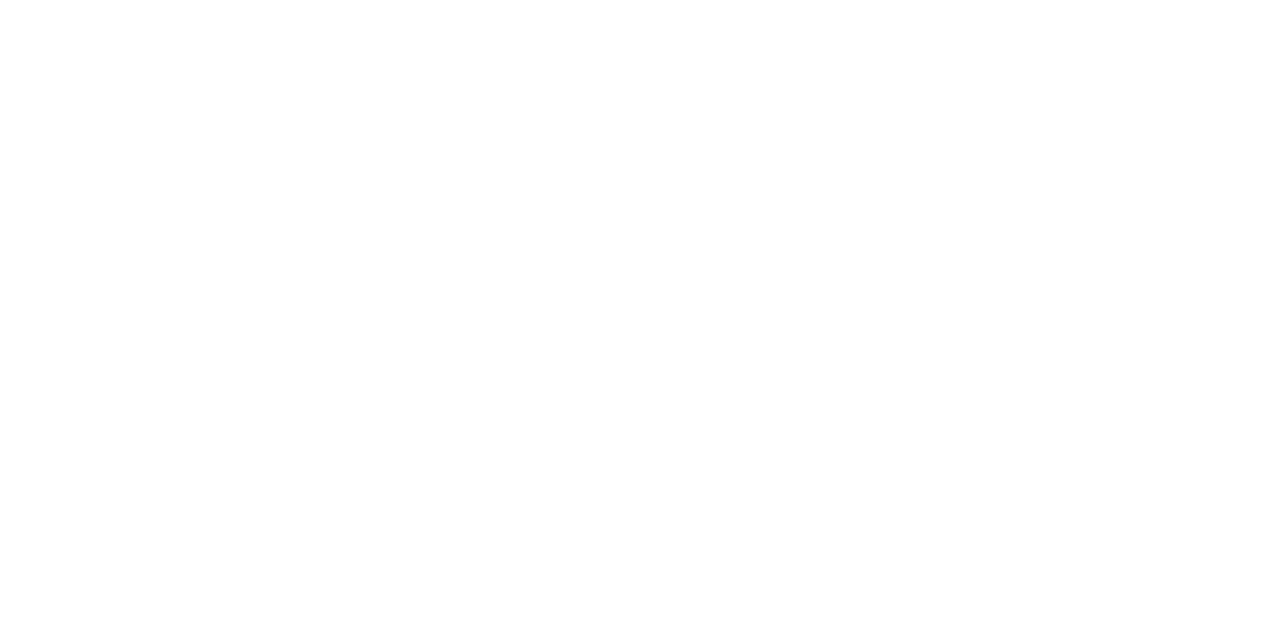
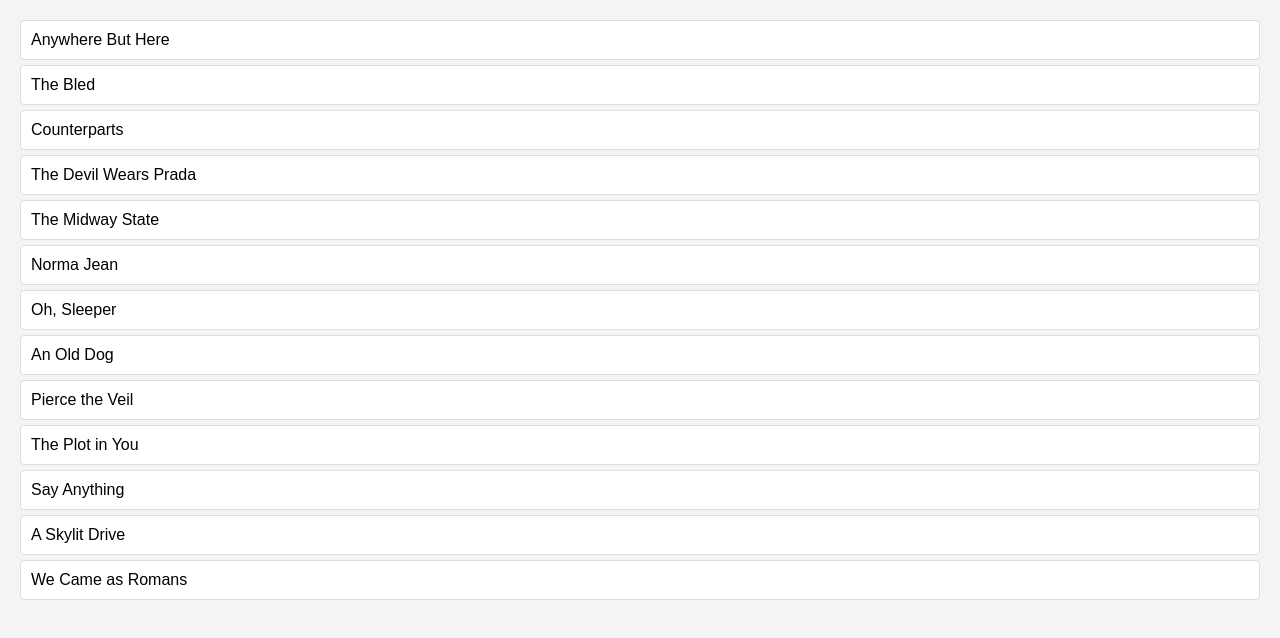
Before and after one commit to acciojob/sorting-articles-BhaveshWagh, a website: page main.html in a window 1280 px wide. Drawn offline with Linux system fonts and the light colour scheme.

Commit message:
created a submission

```diff
--- a/main.html
+++ b/main.html
@@ -1,16 +1,15 @@
 <!DOCTYPE html>
+<html lang="en">
+<head>
+    <meta charset="UTF-8">
+    <meta name="viewport" content="width=device-width, initial-scale=1.0">
+    <title>Sorted Articles</title>
+    <link rel="stylesheet" href="styles.css">
+</head>
+<body>
 
-<html>
+    <ul id="band"></ul>
 
-<head>
-	<link rel="stylesheet" href="styles.css">
-</head>
-
-<body>
-	<!-- the entire body must be written by student -->
-    <script type="text/javascript" src="./script.js">
-</script>
-
+    <script src="script.js"></script>
 </body>
-
 </html>
--- a/script.js
+++ b/script.js
@@ -1 +1,31 @@
 //your JS code here. If required.
+// script.js
+
+const bands = [
+    'The Plot in You',
+    'The Devil Wears Prada',
+    'Pierce the Veil',
+    'Norma Jean',
+    'The Bled',
+    'Say Anything',
+    'The Midway State',
+    'We Came as Romans',
+    'Counterparts',
+    'Oh, Sleeper',
+    'A Skylit Drive',
+    'Anywhere But Here',
+    'An Old Dog'
+];
+
+function strip(article) {
+    return article.replace(/^(a |an |the )/i, '').trim();
+}
+
+const sortedBands = bands.sort((a, b) => strip(a).localeCompare(strip(b)));
+
+const ul = document.getElementById('band');
+sortedBands.forEach(band => {
+    const li = document.createElement('li');
+    li.textContent = band;
+    ul.appendChild(li);
+});
--- a/styles.css
+++ b/styles.css
@@ -1 +1,26 @@
 /*  your css code here. If applicable */
+/* styles.css */
+
+body {
+    font-family: Arial, sans-serif;
+    margin: 20px;
+    padding: 0;
+    background-color: #f4f4f4;
+}
+
+h1 {
+    text-align: center;
+}
+
+ul {
+    list-style: none;
+    padding: 0;
+}
+
+li {
+    background: #fff;
+    margin: 5px 0;
+    padding: 10px;
+    border: 1px solid #ddd;
+    border-radius: 4px;
+}
```
